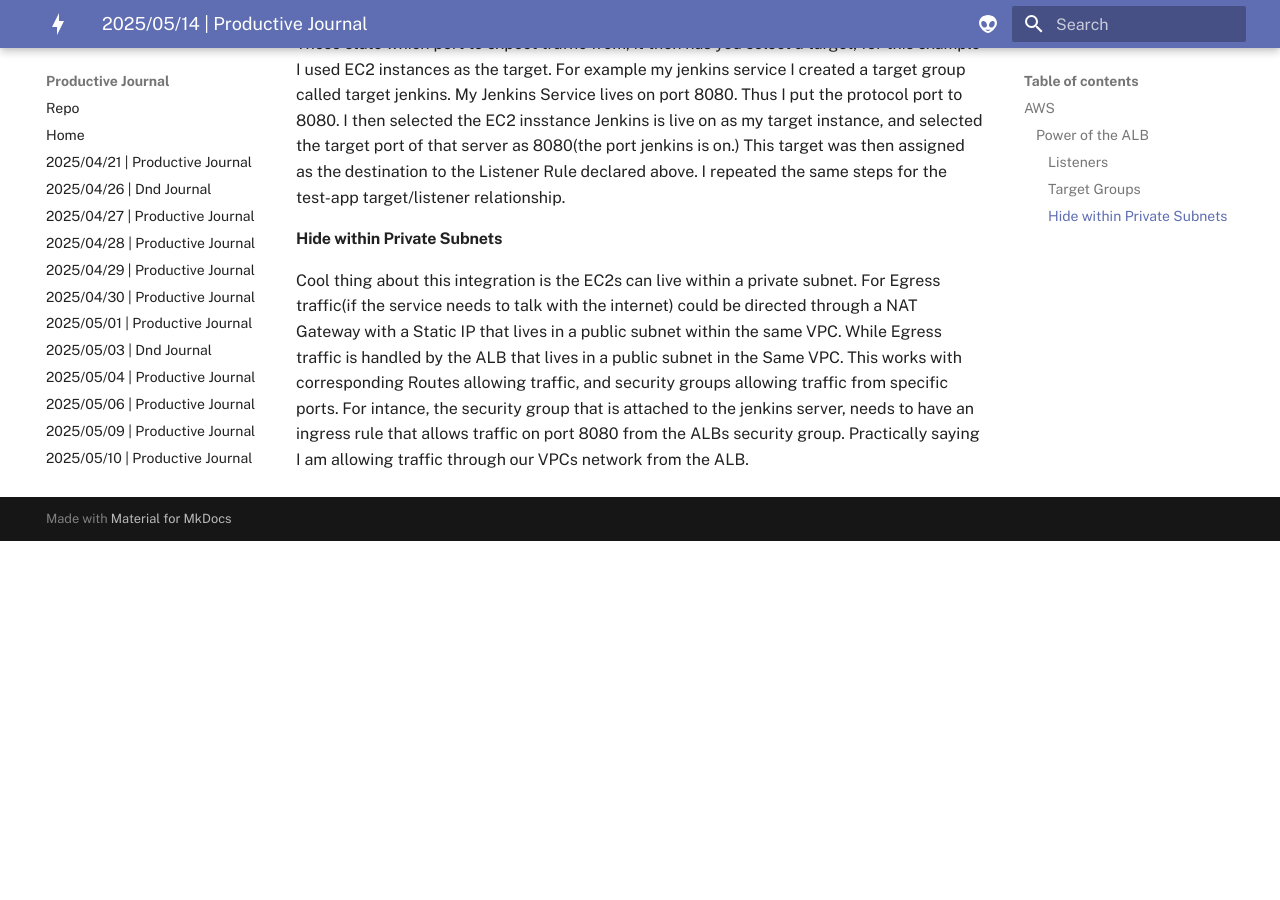
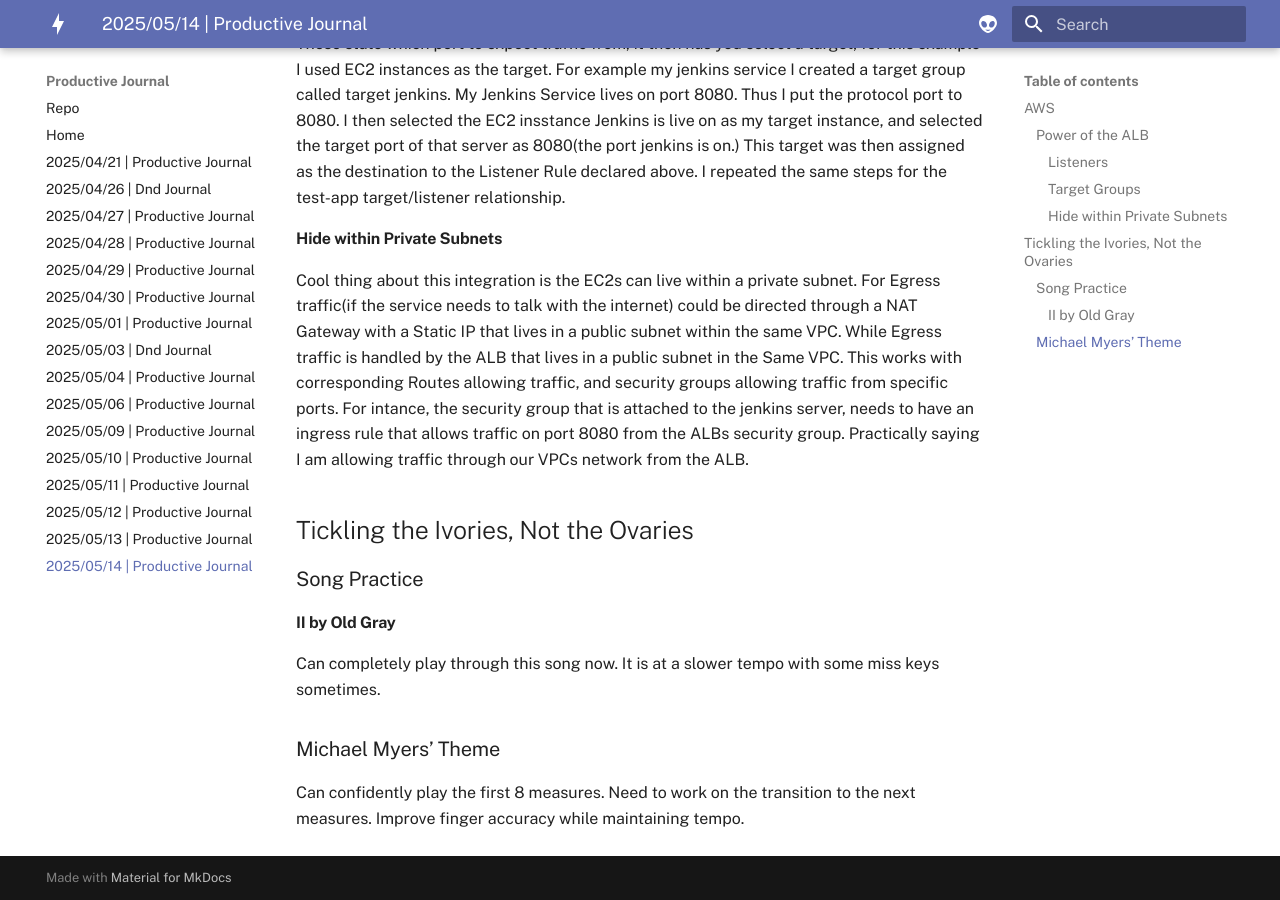
Before and after one commit to scondo-prof/productiveJournal, an MkDocs documentation site: the page built from docs/weeklyProductiveJournal/2025/5/14/dailyProgress.md, in a window 1280 px wide and 900 px high, scrolled down 735 px. Built offline with MkDocs 1.6.1 and Material for MkDocs 9.7.7, drawn with Linux system fonts in a browser that asks for light colours; before the commit the page ends 1276 px from its top, so only the background shows below that.

Commit message:
dev/added Notes around piano play

```diff
--- a/docs/weeklyProductiveJournal/2025/5/14/dailyProgress.md
+++ b/docs/weeklyProductiveJournal/2025/5/14/dailyProgress.md
@@ -19,3 +19,15 @@ These state which port to expect traffic from, it then has you select a target,
 #### Hide within Private Subnets
 
 Cool thing about this integration is the EC2s can live within a private subnet. For Egress traffic(if the service needs to talk with the internet) could be directed through a NAT Gateway with a Static IP that lives in a public subnet within the same VPC. While Egress traffic is handled by the ALB that lives in a public subnet in the Same VPC. This works with corresponding Routes allowing traffic, and security groups allowing traffic from specific ports. For intance, the security group that is attached to the jenkins server, needs to have an ingress rule that allows traffic on port 8080 from the ALBs security group. Practically saying I am allowing traffic through our VPCs network from the ALB.
+
+## Tickling the Ivories, Not the Ovaries
+
+### Song Practice
+
+#### II by Old Gray
+
+Can completely play through this song now. It is at a slower tempo with some miss keys sometimes.
+
+### Michael Myers’ Theme
+
+Can confidently play the first 8 measures. Need to work on the transition to the next measures. Improve finger accuracy while maintaining tempo.
```
